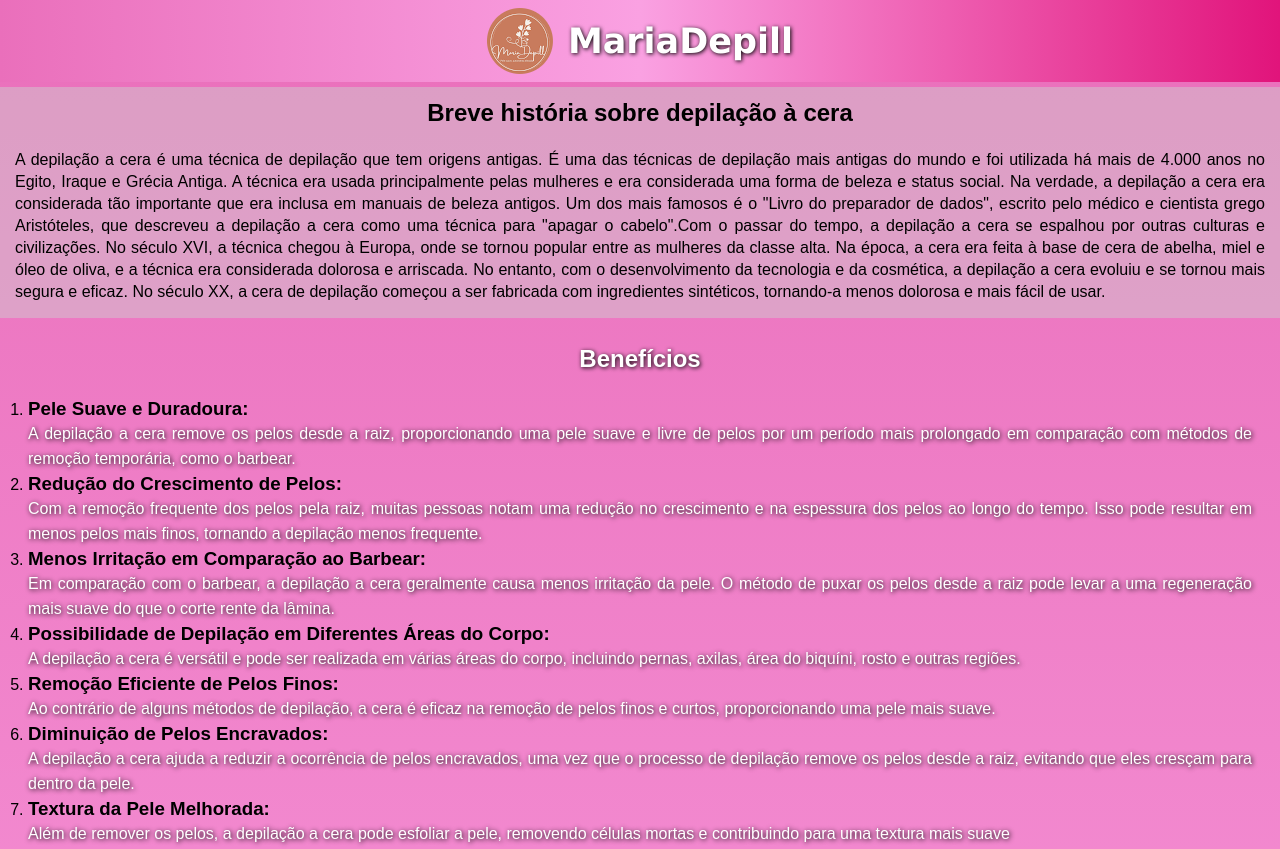
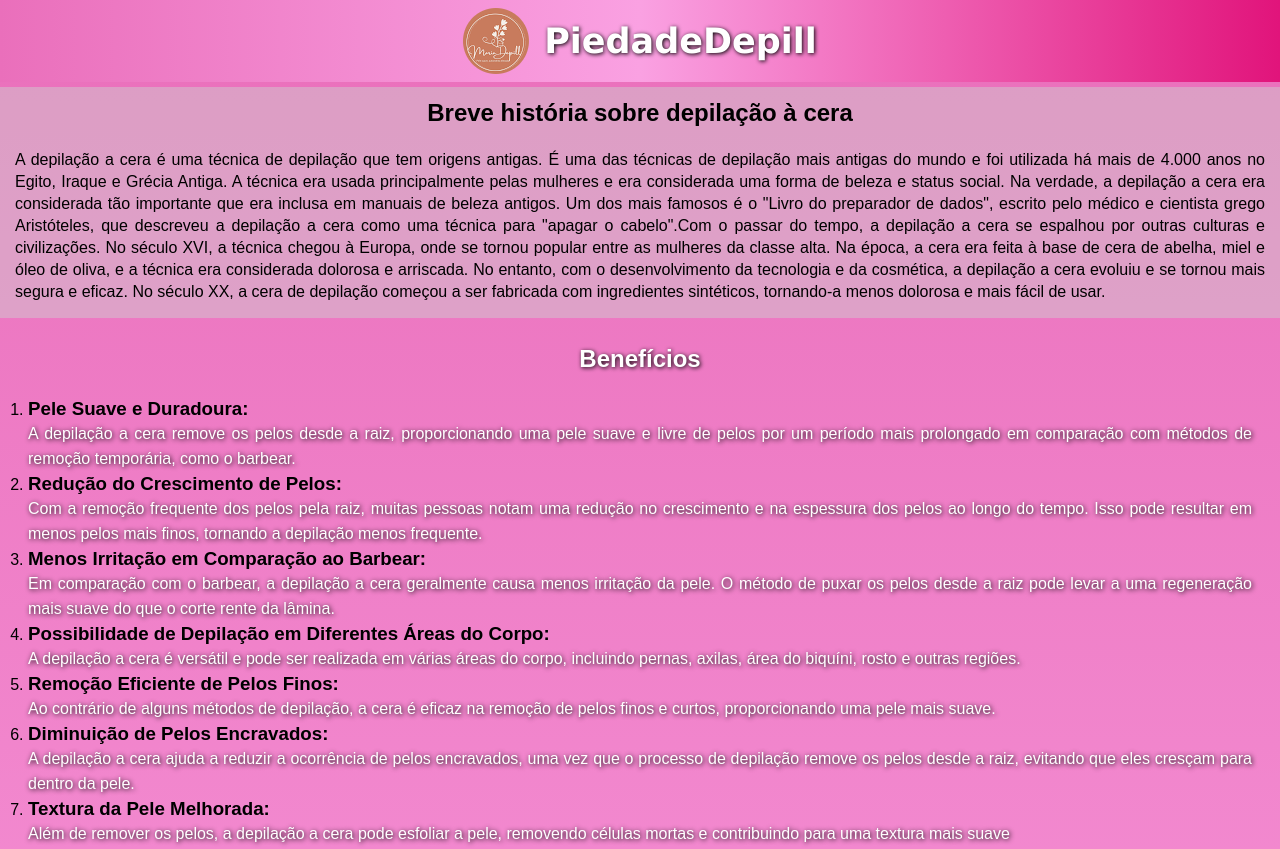
Before and after one commit to Davi-Cyber-Security/mariaadepill, a plain HTML site: page index.html in a window 1280 px wide. Shown: the top 849 px of the page. Drawn offline with Linux system fonts and the light colour scheme.

Commit message:
PiedadeDepill

```diff
--- a/index.html
+++ b/index.html
@@ -30,7 +30,7 @@
         <img src="logo.avif" class="logo">
         -->
         <img src="img/loogo.png" alt="logo">
-        <h1 class="titulo_logo">MariaDepill</h1>
+        <h1 class="titulo_logo">PiedadeDepill</h1>
     </header>
     <main>
         <section class="topo">
```
